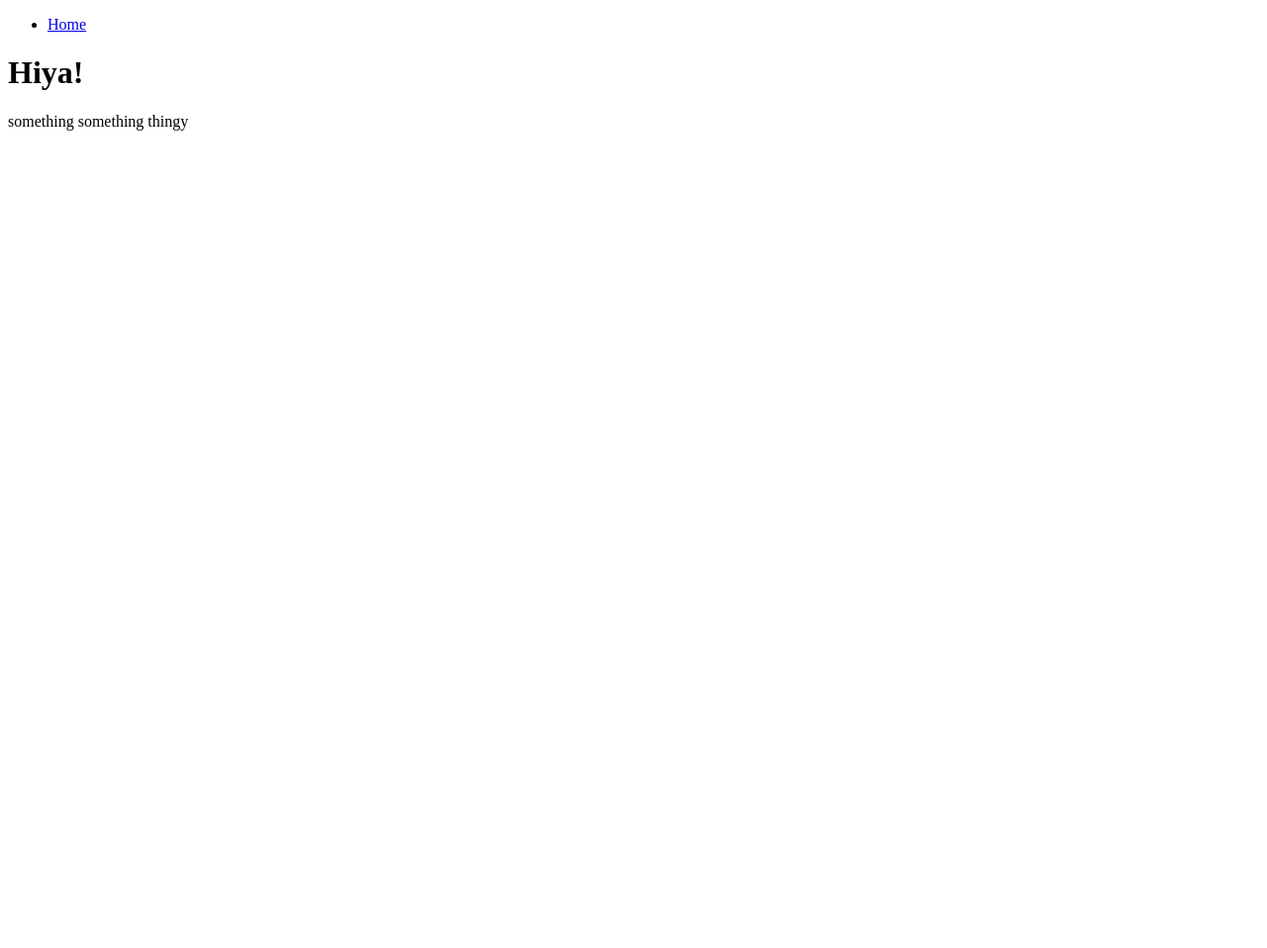
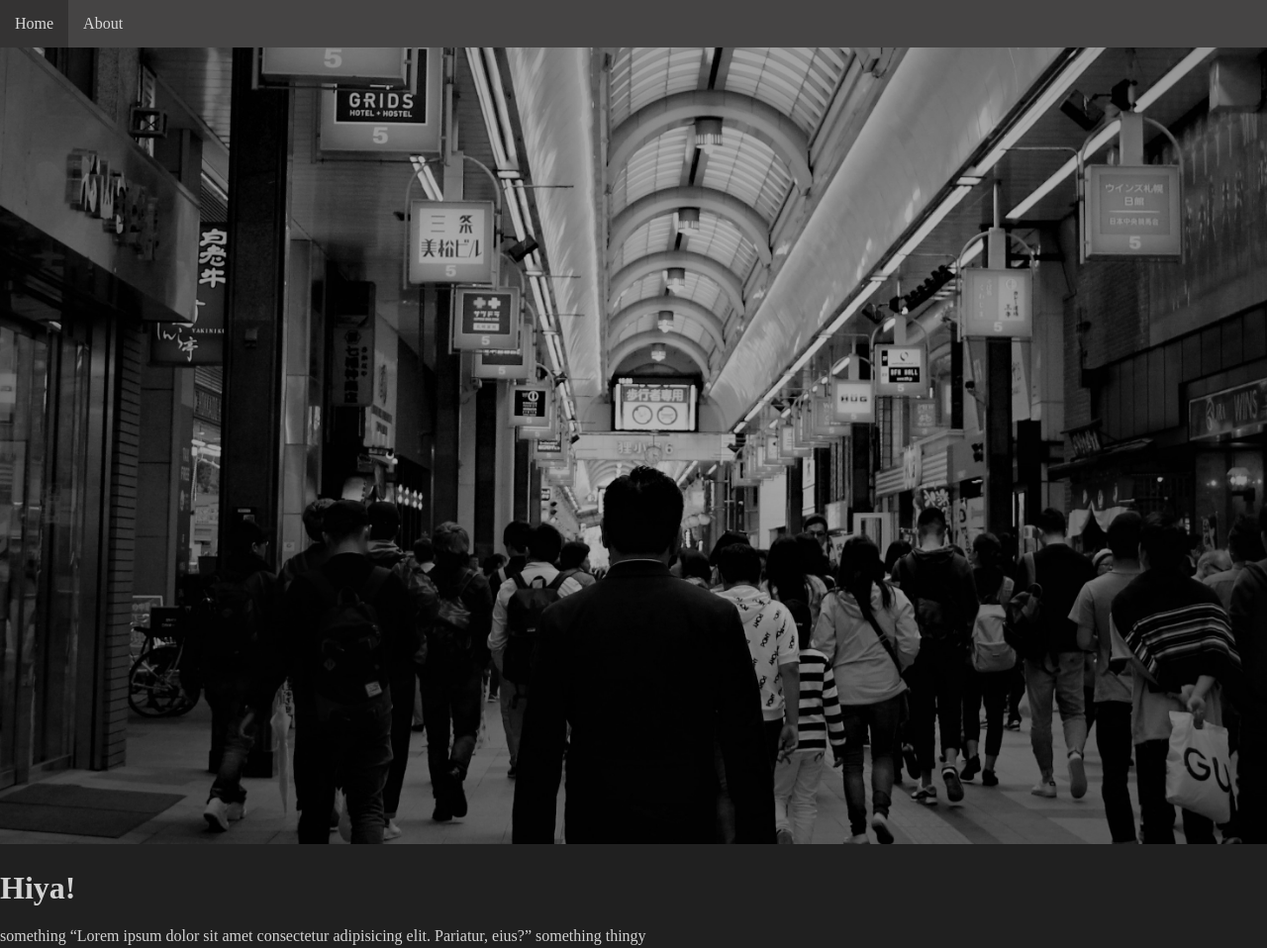
Before and after one commit to BackgroundBoy/BackgroundBoy.github.io, a plain HTML site: page index.html in a window 1280 px wide. Shown: the whole page at 99% size. Before the commit the page ends 800 px from the top, so only its background shows below. Drawn offline with Linux system fonts and the light colour scheme.

Commit message:
change to dark theme

```diff
--- /dev/null
+++ b/index.css
@@ -0,0 +1,39 @@
+
+
+nav {
+    position: fixed;
+    width: 100%;
+    overflow: hidden;
+}
+
+nav ul {
+    list-style-type: none;
+    margin: 0px;
+    padding: 0px;
+    background-color: #454444;
+    overflow: hidden;
+}
+
+nav li {
+    float: left;
+}
+
+nav li a {
+    display: inline-block;
+    padding: 15px 15px;
+    text-decoration: none;
+}
+nav li a:hover{
+    background-color:#303030;
+}
+
+p,h1,a {
+    color: #FFFFFF;
+    opacity: 80%;
+}
+
+body {
+    background-color: #202020;
+    margin: 0px;
+    padding: 0px;
+}
--- a/index.html
+++ b/index.html
@@ -4,19 +4,22 @@
     <meta charset="UTF-8">
     <meta name="viewport" content="width=device-width, initial-scale=1.0">
     <meta http-equiv="X-UA-Compatible" content="ie=edge">
+    <link rel="stylesheet" href="./index.css">
     <title>Home</title>
 </head>
 <body>
     <!-- nav bar -->
-    <nav>
+    <nav class="main-nav">
         <ul>
             <li><a href="./index.html">Home</a></li>
+            <li><a href="./about.html">About</a></li>
         </ul>
     </nav>
 
-    <!-- head start here -->
+    <!-- nerd -->
+    <img src="./images/back.jpg" alt="street full of people" width="100%">
     <h1>Hiya!</h1>
 
-    <p>something something thingy</p>
+    <p>something <q>Lorem ipsum dolor sit amet consectetur adipisicing elit. Pariatur, eius?</q> something thingy</p>
 </body>
 </html>
```
Also changed, not shown: about.html (added, +12 -0 lines), images/back.jpg (added).
